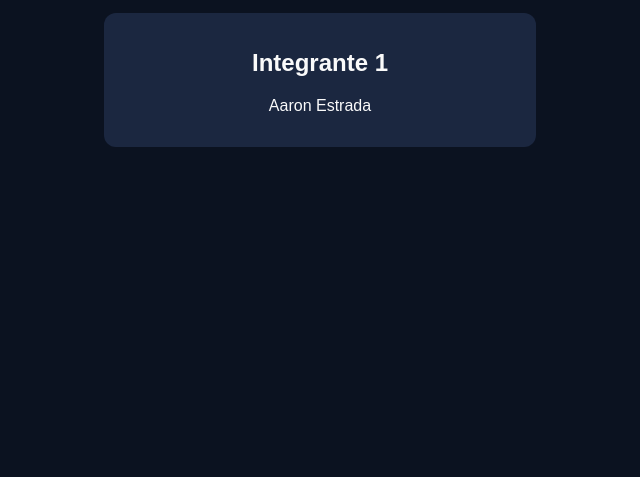
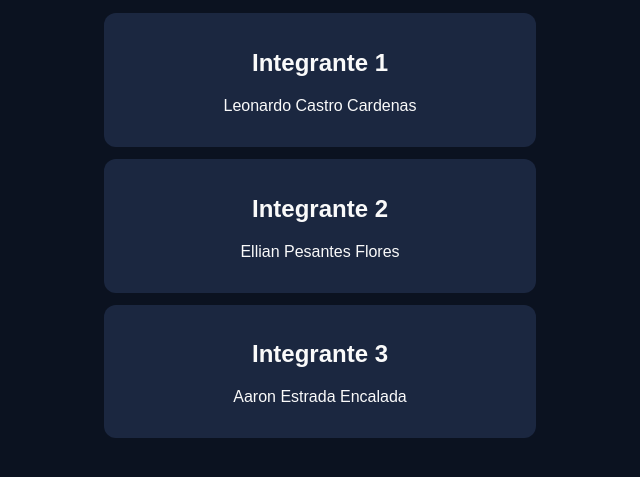
Before and after one commit to aestradae3/Introducci-n-a-la-ingenieria-de-software, a plain HTML site: page index.html in a window 1280 px wide. Shown: the part 149-626 px from the top of the page, without its empty margins (320-960 px from the left). Drawn offline with Linux system fonts and the light colour scheme.

Commit message:
Update index.html

```diff
--- a/index.html
+++ b/index.html
@@ -13,7 +13,9 @@
   <h1>Equipo de Ingenieria de Software</h1>
   <p>Practica : Control de versiones con Git y GitHub - UNEMI</p>
 
-  <div class="card"><h2>Integrante 1</h2><p>Aaron Estrada</p></div>
+  <div class="card"><h2>Integrante 1</h2><p>Leonardo Castro Cardenas</p></div>
+  <div class="card"><h2>Integrante 2</h2><p>Ellian Pesantes Flores</p></div>
+  <div class="card"><h2>Integrante 3</h2><p>Aaron Estrada Encalada</p></div>
 
 </body>
 </html>
```
